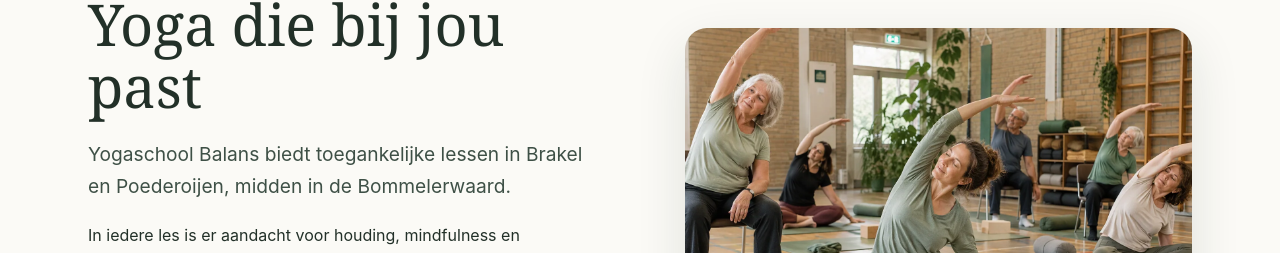
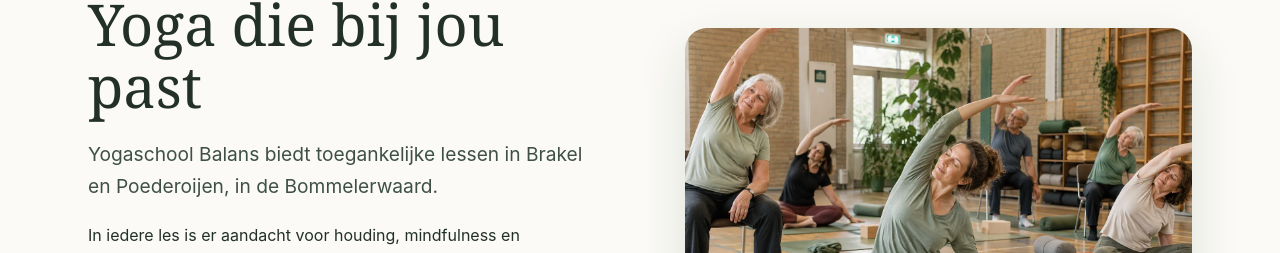
Before and after one commit to vanhamond/yoga-zoek-je-balans, a plain HTML site: page index.html in a window 1280 px wide. Shown: the part 963-1216 px from the top of the page. Drawn offline with Linux system fonts and the light colour scheme.

```diff
--- a/index.html
+++ b/index.html
@@ -316,7 +316,7 @@
 
         <p class="lead">
           Yogaschool Balans biedt toegankelijke lessen in Brakel en
-          Poederoijen, midden in de Bommelerwaard.
+          Poederoijen, in de Bommelerwaard.
         </p>
 
         <p>
```
